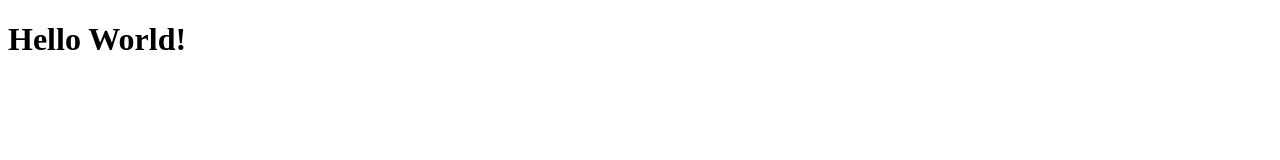
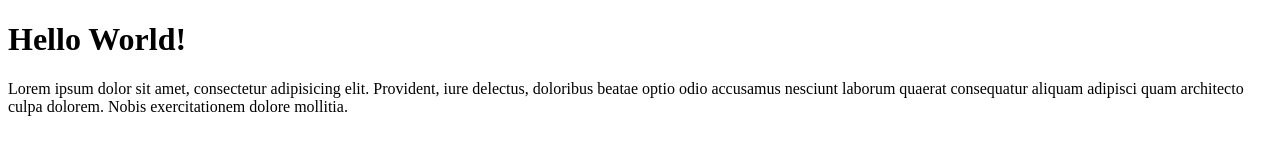
Before and after one commit to eggypandiangan/git-test, a plain HTML site: page index.html in a window 1280 px wide. Drawn offline with Linux system fonts and the light colour scheme.

Commit message:
menambahkan paragraf

```diff
--- a/index.html
+++ b/index.html
@@ -7,5 +7,6 @@
 </head>
 <body>
     <h1>Hello World!</h1>
+    <p>Lorem ipsum dolor sit amet, consectetur adipisicing elit. Provident, iure delectus, doloribus beatae optio odio accusamus nesciunt laborum quaerat consequatur aliquam adipisci quam architecto culpa dolorem. Nobis exercitationem dolore mollitia.</p>
 </body>
 </html>
```
